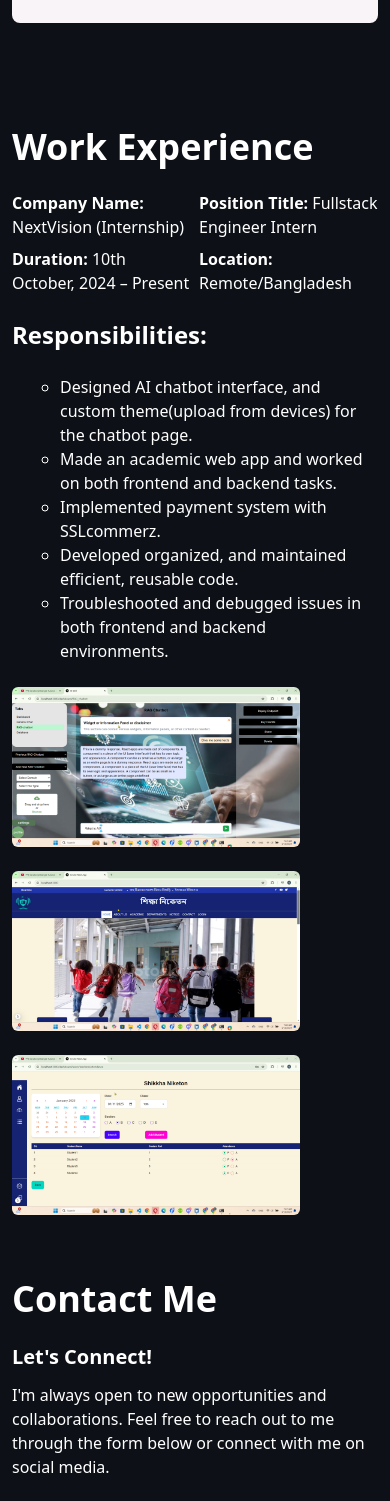
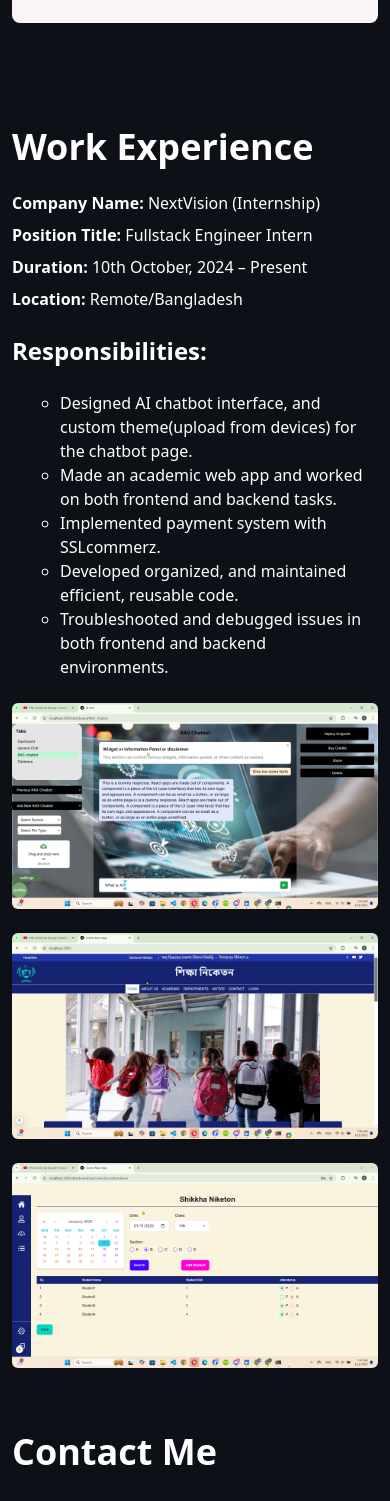
Before and after one commit to asif100a/Portfolio, a React (Vite) app: page / in a window 390 px wide. Shown: the part 5749-7250 px from the top of the page. Built offline with nearby package versions, Linux system fonts and the light colour scheme; a web font is replaced by a local one.

Commit message:
Responsiveness added for WorkExperience section

```diff
--- a/src/Project/pages/Home/components/WorkExperience/WorkExperience.jsx
+++ b/src/Project/pages/Home/components/WorkExperience/WorkExperience.jsx
@@ -10,7 +10,7 @@ const WorkExperience = () => {
             </div>
 
             <div className="lg:mt-12 mt-6 space-y-6">
-                <div className="grid grid-cols-2 gap-2">
+                <div className="grid grid-cols-1 md:grid-cols-2 gap-2">
                     <p><b>Company Name:</b> NextVision (Internship)</p>
                     <p><b>Position Title:</b> Fullstack Engineer Intern</p>
                     <p><b>Duration:</b> 10th October, 2024 – Present</p>
@@ -27,21 +27,21 @@ const WorkExperience = () => {
                 </ul>
             </div>
 
-            <div className='flex flex-col lg:flex-row gap-6 mt-6'>
+            <div className='grid grid-cols-1 md:grid-cols-2 lg:flex lg:flex-row gap-6 mt-6'>
                 <img
                     src={projectPhoto1}
                     alt="Intern-project-1"
-                    className='w-72 h-40 rounded-md'
+                    className='w-full lg:w-72 h-auto lg:h-40 rounded-md'
                 />
                 <img
                     src={projectPhoto2}
                     alt="Intern-project-2a"
-                    className='w-72 h-40 rounded-md'
+                    className='w-full lg:w-72 h-auto lg:h-40 rounded-md'
                 />
                 <img
                     src={projectPhoto3}
                     alt="Intern-project-2b"
-                    className='w-72 h-40 rounded-md'
+                    className='w-full lg:w-72 h-auto lg:h-40 rounded-md'
                 />
             </div>
         </section>
```
